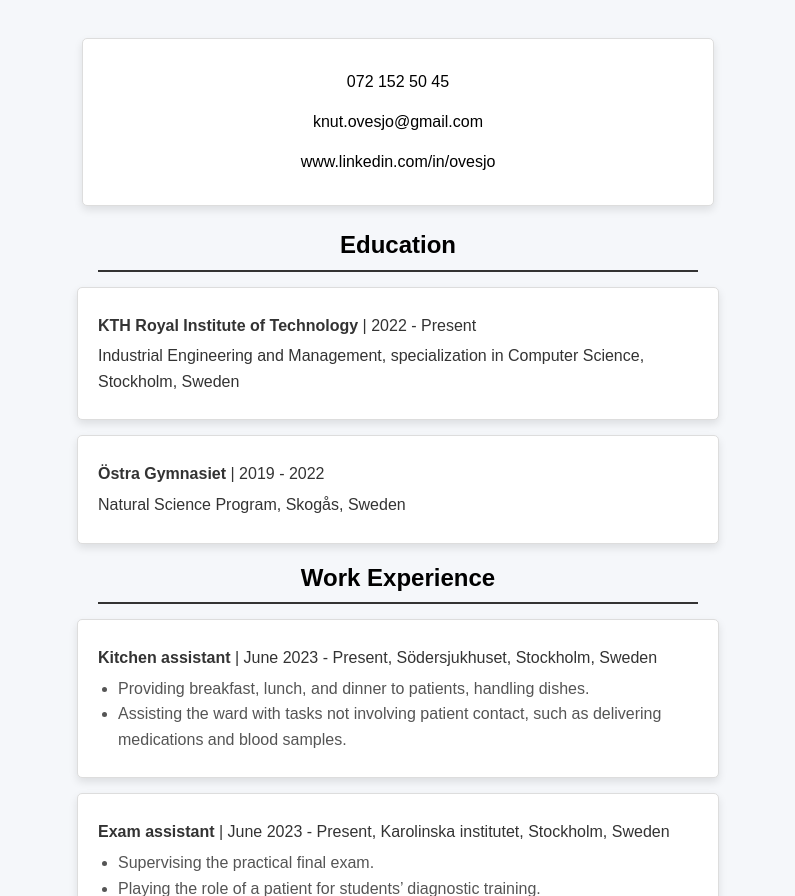
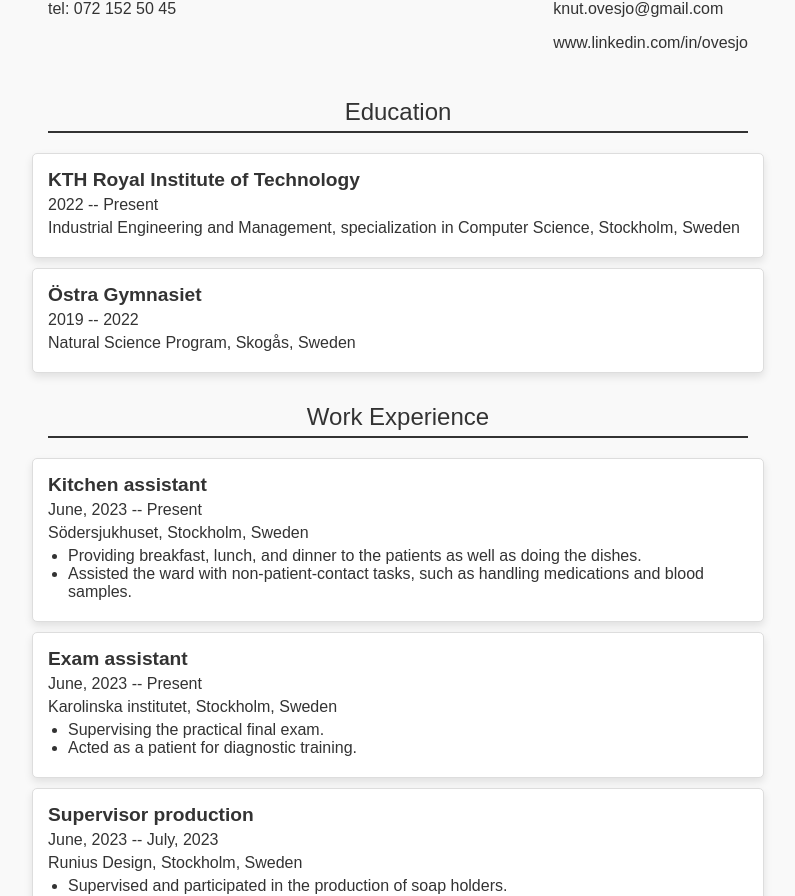
Before and after one commit to Knutus/Knutus.github.io, a plain HTML site: page index.html in a window 1280 px wide. Shown: the part 113-1009 px from the top of the page, without its empty margins (242-1037 px from the left). Drawn offline with Linux system fonts and the light colour scheme.

Commit message:
uppdaterade

```diff
--- a/index.html
+++ b/index.html
@@ -7,154 +7,179 @@
     <style>
         /* General Body Styling */
         body {
-            font-family: 'Arial', sans-serif;
+            font-family: Arial, sans-serif;
             margin: 0;
             padding: 40px;
             color: #333;
-            background-color: #f5f7fa;
-            text-align: center;
-            line-height: 1.6;
+            background-color: #f9f9f9;
         }
 
         /* Header Styling */
         .header {
-            padding: 20px;
-            color: #000;
+            text-align: center;
+            margin-bottom: 20px;
+        }
+
+        .header h1 {
             font-size: 2em;
+            margin: 0;
             font-weight: bold;
-            max-width: 600px;
-            margin: 0 auto 20px;
+            color: black;
         }
 
         /* Contact Information Styling */
-        .container {
-            padding: 15px;
-            background-color: #fff;
-            margin: 20px auto;
+        .contact-info {
+            display: flex;
+            justify-content: space-between;
+            max-width: 700px;
+            margin: 0 auto;
             font-size: 1em;
-            max-width: 600px;
-            line-height: 1.5;
-            border: 1px solid #ddd;
-            border-radius: 5px;
-            box-shadow: 0 4px 8px rgba(0, 0, 0, 0.1);
+            color: #333;
         }
 
-        .container a {
-            color: #000;
+        .contact-info a {
+            color: #333;
             text-decoration: none;
         }
 
         /* Section Titles Styling */
         .section-title {
             font-size: 1.5em;
-            color: #000;
-            margin-top: 40px;
-            margin-bottom: 15px;
-            font-weight: bold;
-            border-bottom: 2px solid #333;
+            color: #333;
+            margin-top: 30px;
             padding-bottom: 5px;
-            max-width: 600px;
+            text-align: center;
+        }
+
+        .section-divider {
+            max-width: 700px; /* Matches the content width */
             margin: 0 auto;
+            border-top: 2px solid #333;
+            margin-bottom: 20px;
         }
 
         /* Resume Items Styling */
         .resume-item {
             background-color: #fff;
-            padding: 20px;
-            margin: 15px auto;
+            padding: 15px;
+            margin: 10px auto;
+            max-width: 700px;
             border-radius: 5px;
             border: 1px solid #ddd;
-            max-width: 600px;
             box-shadow: 0 4px 8px rgba(0, 0, 0, 0.1);
             text-align: left;
         }
 
         /* Resume Item Details Styling */
+        .resume-item h3 {
+            margin: 0;
+            font-size: 1.2em;
+        }
+
         .resume-item p, .resume-item ul {
             margin: 5px 0;
-            font-weight: 500;
-            color: #333;
         }
 
         /* List Styling */
         .resume-item ul {
             list-style-type: disc;
             padding-left: 20px;
-            color: #555;
         }
 
         /* Skills and Certificates Styling */
         .skills, .certificates {
+            list-style: none;
             padding: 0;
-            list-style-type: none;
+            max-width: 700px;
             margin: 0 auto;
-            text-align: center;
         }
 
         .skills li, .certificates li {
             padding: 5px 0;
-            font-size: 1em;
             font-weight: bold;
         }
-
     </style>
 </head>
 <body>
 
+    <!-- Header Section -->
     <div class="header">
-        Knut Ovesjö
+        <h1>Knut Ovesjö</h1>
     </div>
 
-    <div class="container">
-        <p><a href="tel:+46721525045">072 152 50 45</a></p>
-        <p><a href="mailto:knut.ovesjo@gmail.com">knut.ovesjo@gmail.com</a></p>
-        <p><a href="https://www.linkedin.com/in/ovesjo/">www.linkedin.com/in/ovesjo</a></p>
+    <!-- Contact Information -->
+    <div class="contact-info">
+        <div>
+            <p><a href="tel:+46721525045">tel: 072 152 50 45</a></p>
+        </div>
+        <div>
+            <p><a href="mailto:knut.ovesjo@gmail.com">knut.ovesjo@gmail.com</a></p>
+            <p><a href="https://www.linkedin.com/in/ovesjo/">www.linkedin.com/in/ovesjo</a></p>
+        </div>
     </div>
 
+    <!-- Education Section -->
     <div class="section-title">Education</div>
+    <div class="section-divider"></div>
     <div class="resume-item">
-        <p><strong>KTH Royal Institute of Technology</strong> | 2022 - Present</p>
+        <h3>KTH Royal Institute of Technology</h3>
+        <p>2022 -- Present</p>
         <p>Industrial Engineering and Management, specialization in Computer Science, Stockholm, Sweden</p>
     </div>
     <div class="resume-item">
-        <p><strong>Östra Gymnasiet</strong> | 2019 - 2022</p>
+        <h3>Östra Gymnasiet</h3>
+        <p>2019 -- 2022</p>
         <p>Natural Science Program, Skogås, Sweden</p>
     </div>
 
+    <!-- Work Experience Section -->
     <div class="section-title">Work Experience</div>
+    <div class="section-divider"></div>
     <div class="resume-item">
-        <p><strong>Kitchen assistant</strong> | June 2023 - Present, Södersjukhuset, Stockholm, Sweden</p>
+        <h3>Kitchen assistant</h3>
+        <p>June, 2023 -- Present</p>
+        <p>Södersjukhuset, Stockholm, Sweden</p>
         <ul>
-            <li>Providing breakfast, lunch, and dinner to patients, handling dishes.</li>
-            <li>Assisting the ward with tasks not involving patient contact, such as delivering medications and blood samples.</li>
+            <li>Providing breakfast, lunch, and dinner to the patients as well as doing the dishes.</li>
+            <li>Assisted the ward with non-patient-contact tasks, such as handling medications and blood samples.</li>
         </ul>
     </div>
     <div class="resume-item">
-        <p><strong>Exam assistant</strong> | June 2023 - Present, Karolinska institutet, Stockholm, Sweden</p>
+        <h3>Exam assistant</h3>
+        <p>June, 2023 -- Present</p>
+        <p>Karolinska institutet, Stockholm, Sweden</p>
         <ul>
             <li>Supervising the practical final exam.</li>
-            <li>Playing the role of a patient for students’ diagnostic training.</li>
+            <li>Acted as a patient for diagnostic training.</li>
         </ul>
     </div>
     <div class="resume-item">
-        <p><strong>Supervisor production</strong> | June 2023 - July 2023, Runius Design, Stockholm, Sweden</p>
+        <h3>Supervisor production</h3>
+        <p>June, 2023 -- July, 2023</p>
+        <p>Runius Design, Stockholm, Sweden</p>
         <ul>
             <li>Supervised and participated in the production of soap holders.</li>
         </ul>
     </div>
 
+    <!-- Other Experience Section -->
     <div class="section-title">Other Experience</div>
+    <div class="section-divider"></div>
     <div class="resume-item">
         <p><strong>Chapter Engagements</strong>: IT-Responsible, I-Case Advanced</p>
     </div>
 
+    <!-- Skills Section -->
     <div class="section-title">Skills</div>
+    <div class="section-divider"></div>
     <ul class="skills">
         <li><strong>Programming Languages</strong>: Python, MATLAB</li>
         <li><strong>Software</strong>: Git, Excel, Word, PowerPoint</li>
     </ul>
 
+    <!-- Certificates Section -->
     <div class="section-title">Certificates</div>
+    <div class="section-divider"></div>
     <ul class="certificates">
         <li><strong>Driver's license</strong>, Class B</li>
     </ul>
```
